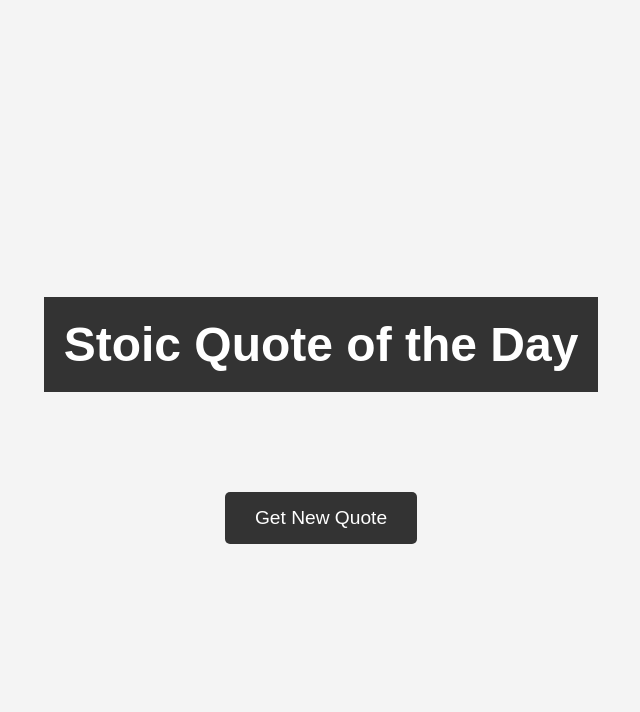
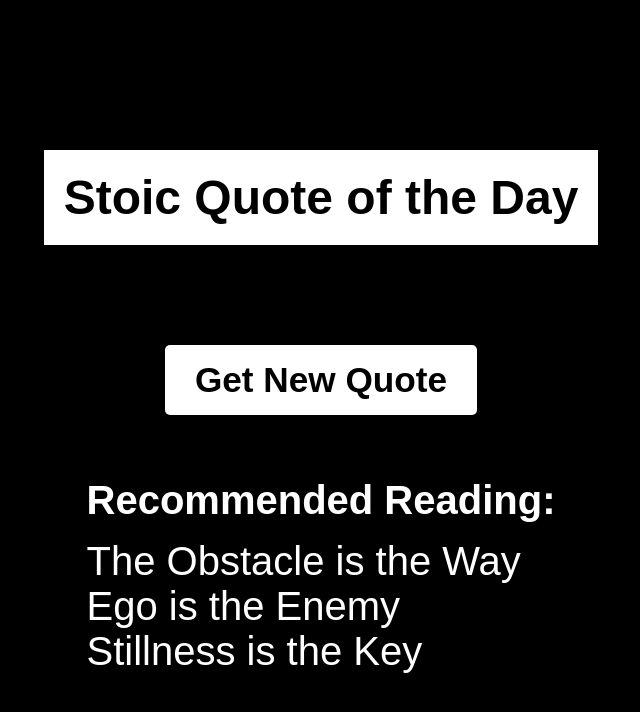
Before and after one commit to michaelsatumba/stoicQuoteGenerator, a plain HTML site: page index.html in a window 1280 px wide. Shown: the whole page, without its empty margins (319-959 px from the left). Drawn offline with Linux system fonts and the light colour scheme; no server answers.

Commit message:
reading list, share

```diff
--- a/index.html
+++ b/index.html
@@ -12,8 +12,22 @@
     <h1>Stoic Quote of the Day</h1>
     <p id="quoteText"></p>
     <p id="quoteAuthor"></p>
+    <button id="shareQuote">Share Quote</button>
     <button id="newQuote">Get New Quote</button>
+
+  <!-- Reading List -->
+  <div class="reading-list">
+    <h2>Recommended Reading:</h2>
+    <ul>
+      <li><a href="https://www.amazon.com/Obstacle-Way-Timeless-Turning-Triumph/dp/1591846358/" target="_blank">The Obstacle is the Way</a></li>
+      <li><a href="https://www.amazon.com/Ego-Enemy-Ryan-Holiday/dp/1591847818/" target="_blank">Ego is the Enemy</a></li>
+      <li><a href="https://www.amazon.com/Stillness-Key-Ryan-Holiday/dp/0525538585/" target="_blank">Stillness is the Key</a></li>
+      <!-- ... add more books -->
+    </ul>
   </div>
+</div>
+</body>
+<!-- ... -->
 </body>
 
 
--- a/script.js
+++ b/script.js
@@ -30,3 +30,24 @@ getStoicQuote();
 
 
 document.getElementById("newQuote").addEventListener("click", getStoicQuote);
+
+// Check if the Web Share API is available
+if (navigator.share) {
+  document.getElementById('shareQuote').addEventListener('click', async () => {
+    const text = document.getElementById('quoteText').innerText;
+    const author = document.getElementById('quoteAuthor').innerText;
+    const shareData = {
+      title: 'Stoic Quote of the Day',
+      text: `${text} — ${author}`,
+      url: window.location.href
+    };
+    try {
+      await navigator.share(shareData);
+    } catch(err) {
+      console.error('Sharing failed:', err);
+    }
+  });
+} else {
+  // Hide the share button if the Web Share API is not supported
+  document.getElementById('shareQuote').style.display = 'none';
+}
--- a/styles.css
+++ b/styles.css
@@ -5,9 +5,9 @@ body, h1, p {
 
 /* Make a background color */
 body {
-  background-color: #f4f4f4;
+  background-color: black;
   font-family: Arial, Helvetica, sans-serif;
-  color: #333;
+  color: white;
 }
 
 /* Center the content */
@@ -17,8 +17,8 @@ h1, p {
 
 /* Add some spacing and center everything */
 h1 {
-  background-color: #333;
-  color: #fff;
+  background-color: white;
+  color: black;
   padding: 20px;
   font-size: 3em;  /* Increased size */
 }
@@ -56,17 +56,39 @@ body > * {
 }
 
 /* Style the button */
-button#newQuote {
+button#newQuote, button#shareQuote {
   padding: 15px 30px;
-  font-size: 1.2em;
-  background-color: #333;
-  color: #fff;
+  font-size: 2.2em;
+  background-color: white;
+  color: black;
   border: none;
   border-radius: 5px;
   cursor: pointer;
   margin-top: 20px;
+  font-weight: bold;
 }
 
-button#newQuote:hover {
-  background-color: #555;
+.reading-list {
+  margin-top: 30px;
 }
+
+.reading-list h2 {
+  font-size: 2.5em;
+  margin-bottom: 15px;
+}
+
+.reading-list ul {
+  list-style-type: none;
+  padding-left: 0;
+}
+
+
+.reading-list ul li a {
+  text-decoration: none;
+  color: white;
+  font-size: 2.5em;
+}
+
+.reading-list ul li a:hover {
+  text-decoration: underline;
+}
```
